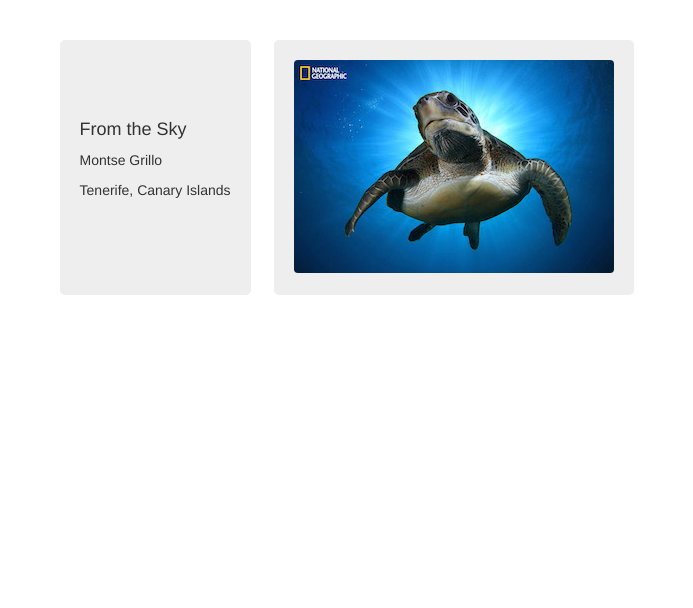
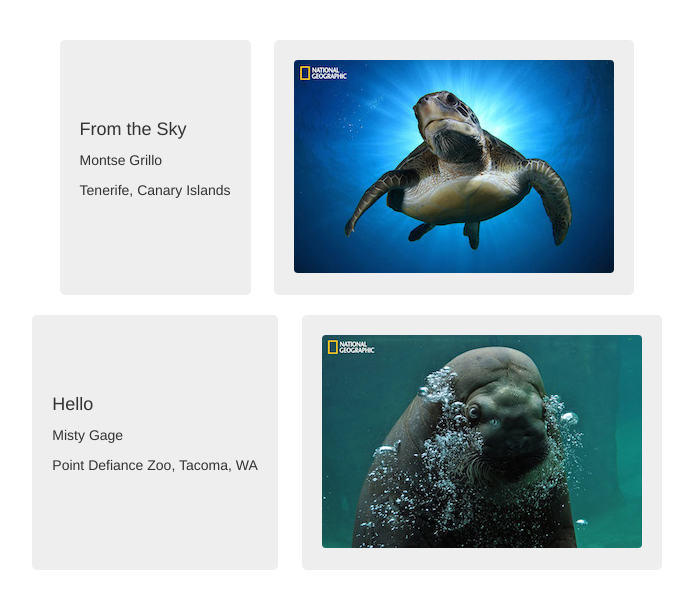
Before and after one commit to pkang716/git-flow-ttpr-001, a plain HTML site: page index.html in a window 1280 px wide. Shown: the whole page, without its empty margins (293-986 px from the left). Drawn offline with Linux system fonts and the light colour scheme.

Commit message:
Add walrus picture and caption

```diff
--- a/index.html
+++ b/index.html
@@ -53,3 +53,17 @@
   </div>
 </div>
 <!-- end turtle picture and caption -->
+<!-- begin walrus picture and caption -->
+<div class="center-container">
+  <div class="card">
+    <div class="caption">
+      <h4>Hello</h4>
+      <p>Misty Gage</p>
+      <p>Point Defiance Zoo, Tacoma, WA</p>
+    </div>
+  </div>
+  <div class="card">
+    <img src="public/img/walrus.jpg" alt="walrus swimming with bubbles">
+  </div>
+</div>
+<!-- end walrus picture and caption -->
```
